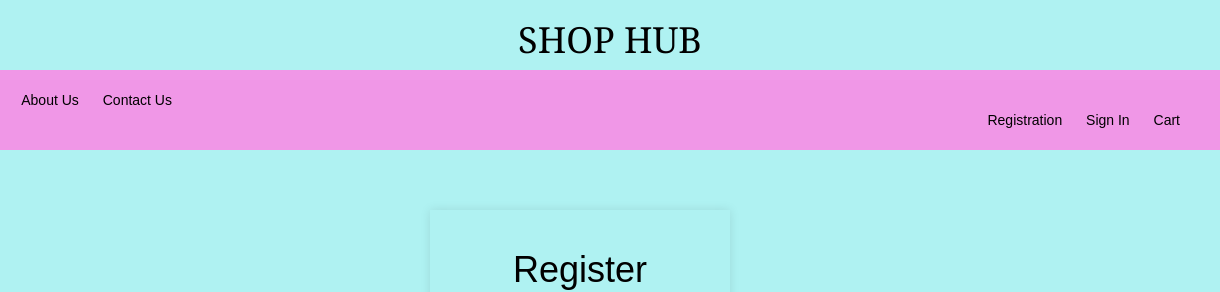
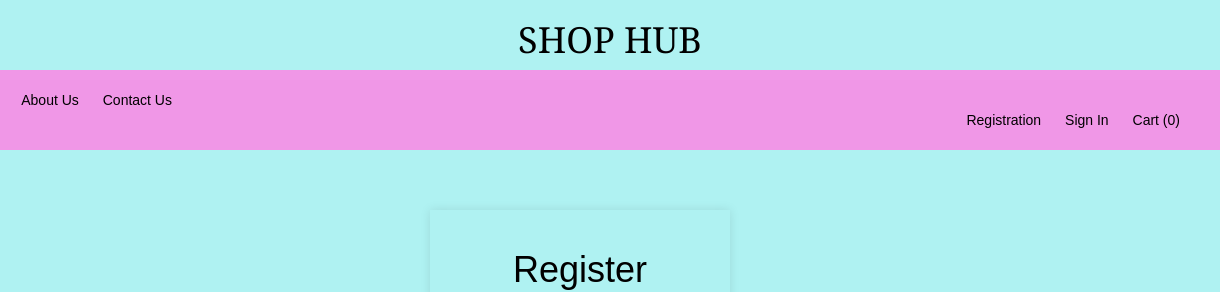
Before and after one commit to sksubhani1382/implesksshohub, a plain HTML site: page Registration.html in a window 1280 px wide. Shown: the top 292 px of the page, 60-1280 px from the left. Drawn offline with nearby package versions, Linux system fonts and the light colour scheme.

Commit message:
Update Registration.html

```diff
--- a/Registration.html
+++ b/Registration.html
@@ -23,7 +23,7 @@
                 <ul style="text-align: right;">
                     <li><a href="Registration.html">Registration</a></li>
                     <li><a href="Sign In.html" >Sign In</a></li>
-                    <li><a href="Cart.html">Cart</a></li>
+                    <li><a href="cart.html">Cart (<span id="cartCount">0</span>)</a></li>
                 </ul>
             </nav><br><br><br>
 
```
